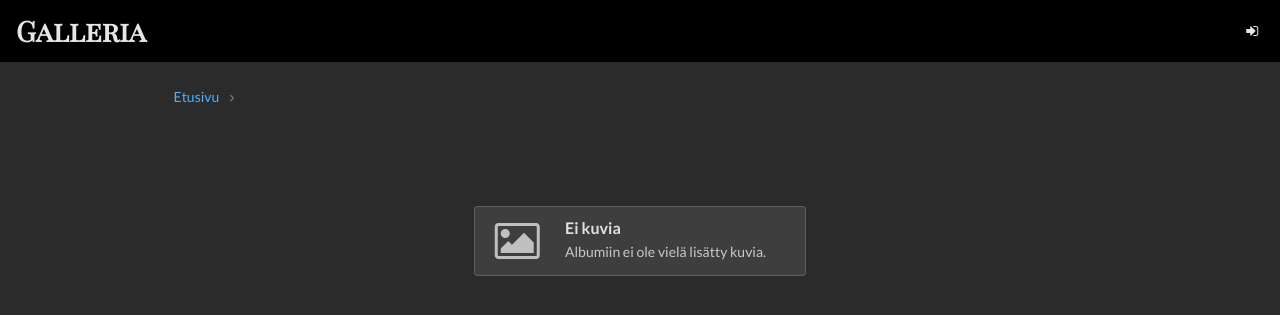
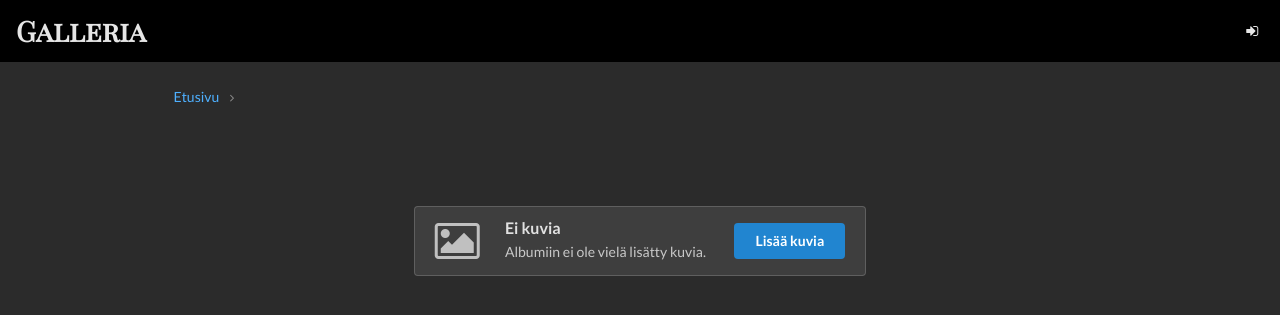
Before and after one commit to pr0ser/gallery, a Django app: template photogallery/gallery/templates/album.html in a window 1280 px wide. Shown: the top 315 px of the page. Run offline with Django 3.2, Linux system fonts and the light colour scheme; the template is opened without the code that fills it, so the values that code supplies are empty; parts of the project's set-up code (start-up, migrations or seed data) failed here and were passed over.

Commit message:
Added upload button to empty album page

```diff
--- a/photogallery/gallery/exif_reader.py
+++ b/photogallery/gallery/exif_reader.py
@@ -155,8 +155,8 @@ class ExifInfo(object):
 
                 if 'GPSAltitude' in gps_info:
                     self.altitude = (
-                            self.exif_data['GPSInfo']['GPSAltitude'][0] /
-                            self.exif_data['GPSInfo']['GPSAltitude'][1])
+                        gps_info['GPSAltitude'][0] / gps_info['GPSAltitude'][1]
+                    )
                 self.has_location = True
 
     @staticmethod
--- a/photogallery/gallery/templates/album.html
+++ b/photogallery/gallery/templates/album.html
@@ -57,14 +57,16 @@
   </div>
 
   {% if not photos and not sub_albums %}
+    {% load l10n %}
     <div class="ui stackable centered container grid">
-      <div class="six wide column column">
+      <div class="eight wide column column">
         <div class="ui icon message">
           <i class="image icon"></i>
           <div class="content">
             <div class="header">Ei kuvia</div>
             <p>Albumiin ei ole vielä lisätty kuvia.</p>
           </div>
+          <a class="ui right floated primary button" href="{% url 'gallery:photo-massupload' %}?album_id={{ album.id|unlocalize }}">Lisää kuvia</a>
         </div>
       </div>
     </div>
```
